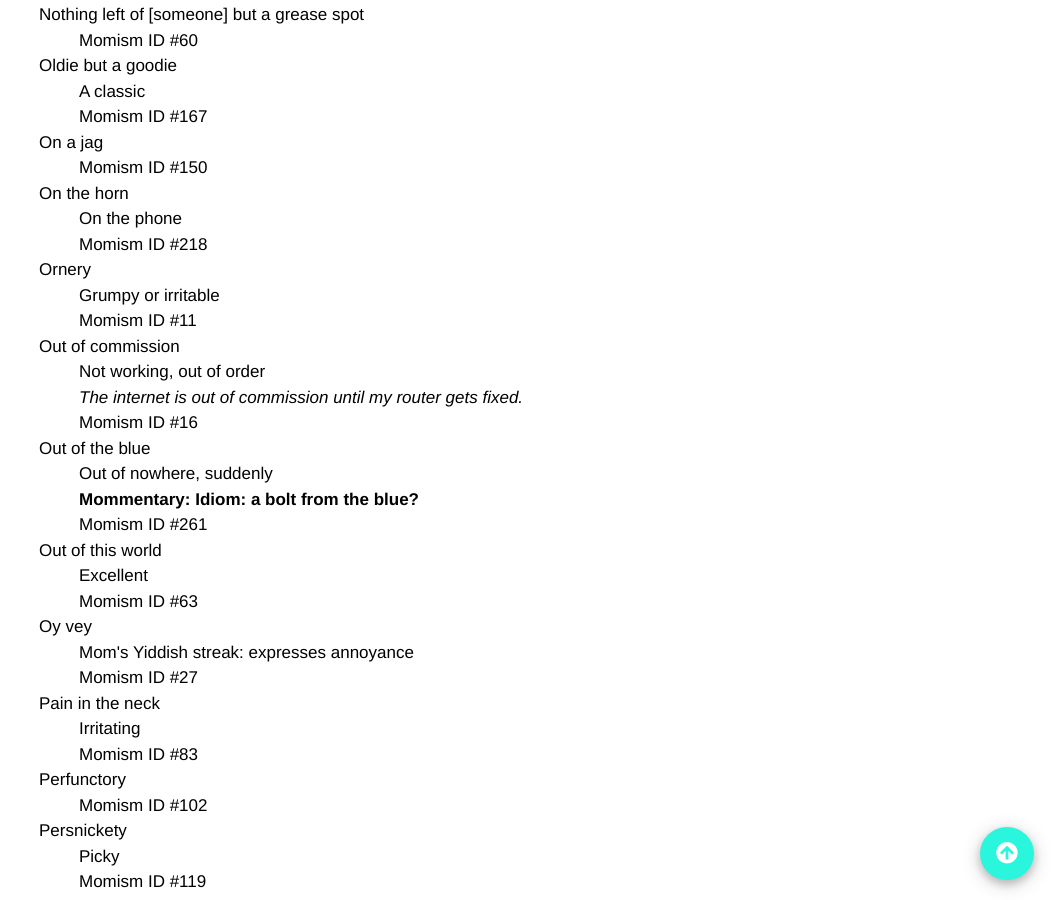
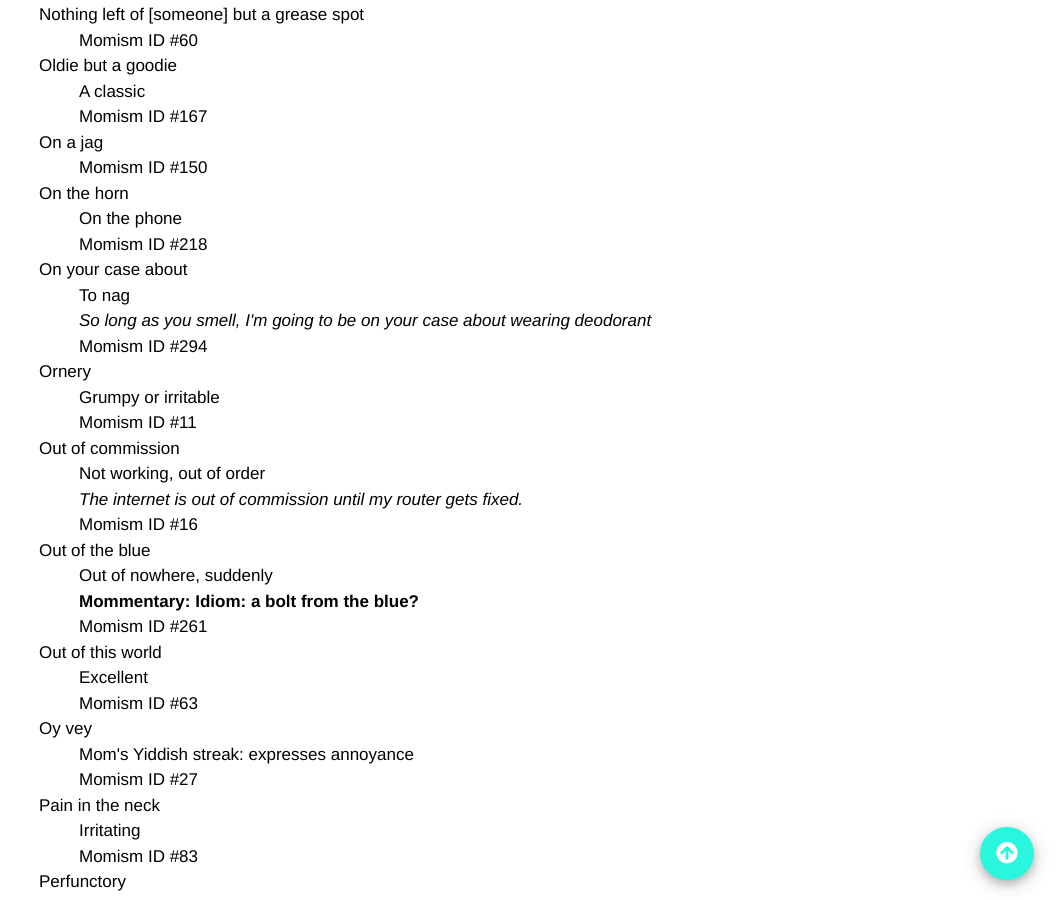
Before and after one commit to summerhays/new_momisms, a Jekyll site: the page built from _pages/old_list.md, in a window 1280 px wide and 900 px high, scrolled down 17433 px. Shown: the whole window, without its empty margins (216-1280 px from the left). Built offline with Jekyll 4.4.1, drawn with Linux system fonts in a browser that asks for light colours; some web fonts are replaced; comment, search, counter and statistics services are not loaded; some of the changed text lies outside the part shown.

Commit message:
momism update

```diff
--- a/_data/momisms.yaml
+++ b/_data/momisms.yaml
@@ -683,6 +683,10 @@
 - momism: "On the horn"
   definition: "On the phone"
   order: 218
+- momism: "On your case about"
+  definition: "To nag"
+  example: "So long as you smell, I'm going to be on your case about wearing deodorant"
+  order: 294
 - momism: "Ornery"
   definition: "Grumpy or irritable"
   order: 11
@@ -886,7 +890,7 @@
   mommentary: "From mom's mom"
   order: 79
 - momism: "Takes after"
-  definition: "resembles, inherited a trait,"
+  definition: "Resembles, inherited a trait"
   example: "You really take after your dear old mother"
   order: 284
 - momism: "Take off with"
@@ -921,6 +925,10 @@
 - momism: "Tougher than boiled owl"
   definition: "Very hard to chew"
   order: 66
+- momism: "Trial balloon"
+  definition: "A first try"
+  example: "Son, as the eldest, you're the trial balloon."
+  order: 293
 - momism: "Trouper"
   definition: "A loyal, dependable worker or participant in an undertaking"
   order: 1
--- a/_pages/list.html
+++ b/_pages/list.html
@@ -2,7 +2,7 @@
 title: <i class="fas fa-clipboard-list down_a_bit"></i>&nbsp;The Full List
 id: list
 ---
-<p>All momisms (<a href="/list.html" class="nolink nohover">{{ site.data.momisms.size }}</a>) and their definitions (where known...)</p>
+<p>All <a href="/list.html" class="nolink nohover">{{ site.data.momisms.size }}</a> momisms and their definitions (where known...)</p>
 <p>Click to see Mommentary, definitions, and examples where available (if unavailable, <a href="/contribute.html">contribute one</a>).</p>
 <p>Or simulate conversation with our mother by hearing a <button class="randombtn color-triad-2 w3-round-large w3-border w3-ripple" onclick="randomMomism()">random momism</button></p>
 <div class=center>
```
